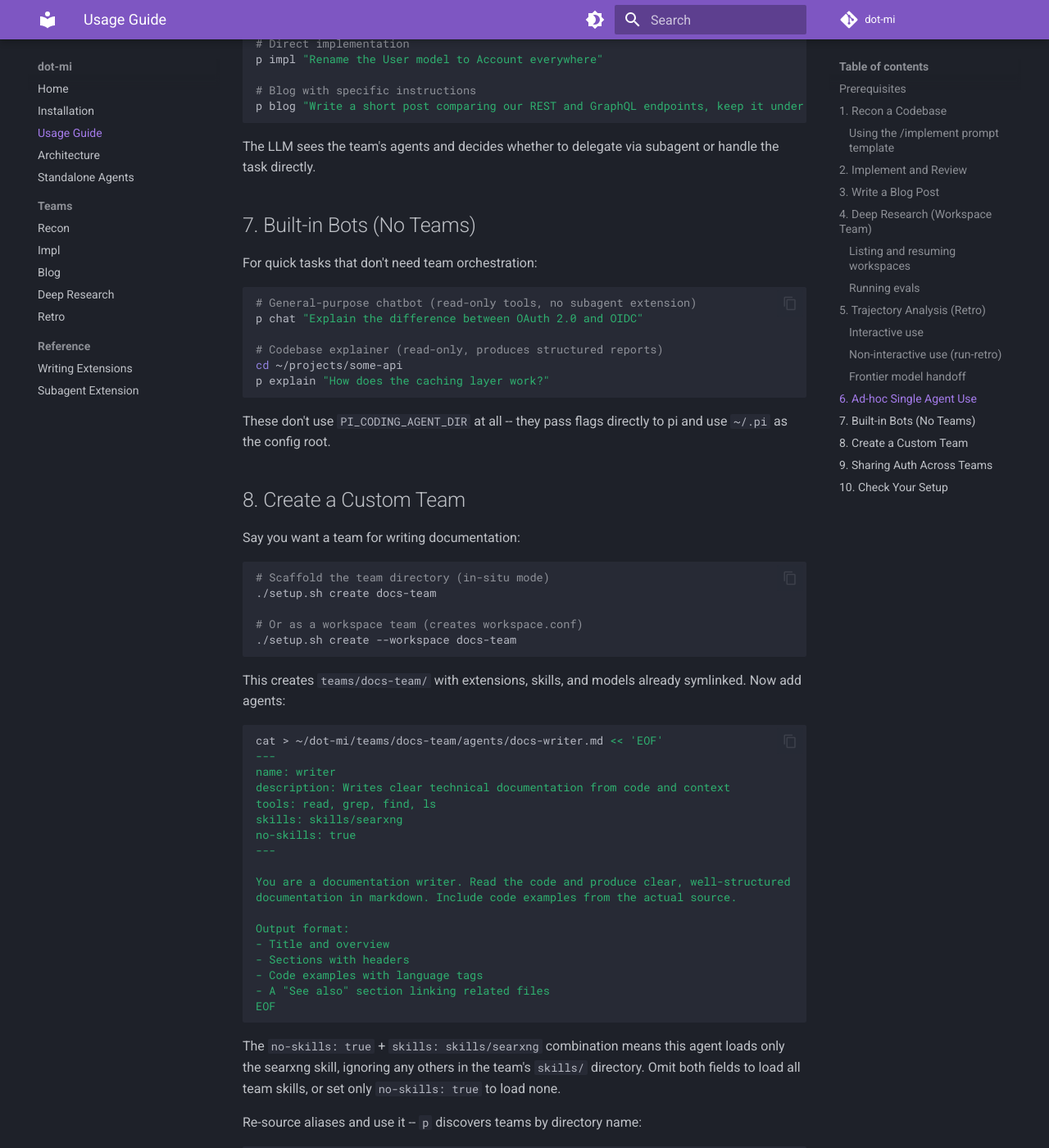
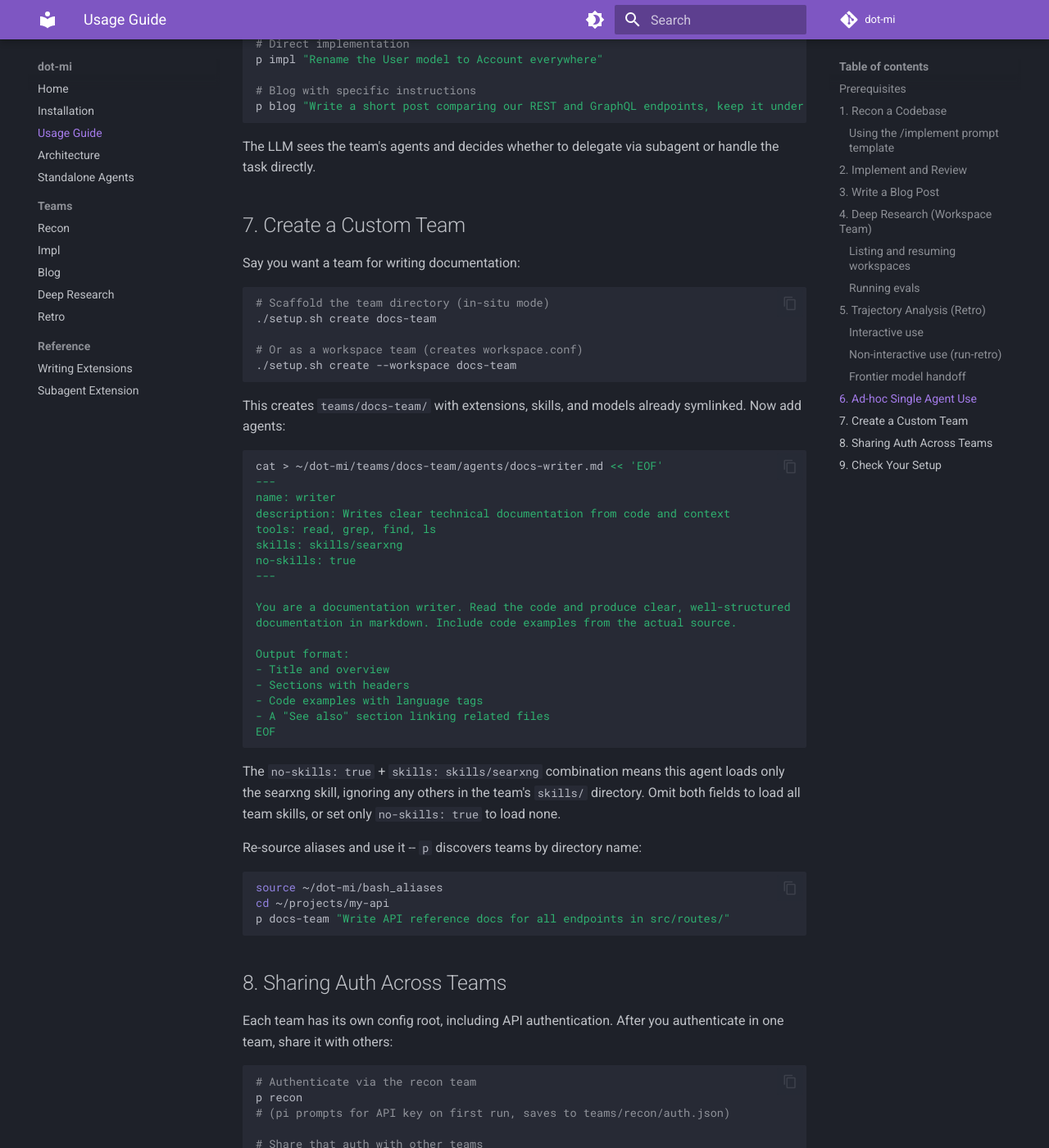
Before and after one commit to PlebeiusGaragicus/dot-mi, an MkDocs documentation site: the page built from docs/usage.md, in a window 1280 px wide and 1400 px high, scrolled down 4922 px. Shown: the whole window at 82% size. Built offline with MkDocs 1.6.1 and Material for MkDocs 9.7.7, drawn with Linux system fonts in a browser that asks for light colours; comment, search, counter and statistics services are not loaded; some of the changed text lies outside the part shown.

````diff
--- a/docs/usage.md
+++ b/docs/usage.md
@@ -208,22 +208,7 @@ p blog "Write a short post comparing our REST and GraphQL endpoints, keep it und
 
 The LLM sees the team's agents and decides whether to delegate via subagent or handle the task directly.
 
-## 7. Built-in Bots (No Teams)
-
-For quick tasks that don't need team orchestration:
-
-```bash
-# General-purpose chatbot (read-only tools, no subagent extension)
-p chat "Explain the difference between OAuth 2.0 and OIDC"
-
-# Codebase explainer (read-only, produces structured reports)
-cd ~/projects/some-api
-p explain "How does the caching layer work?"
-```
-
-These don't use `PI_CODING_AGENT_DIR` at all -- they pass flags directly to pi and use `~/.pi` as the config root.
-
-## 8. Create a Custom Team
+## 7. Create a Custom Team
 
 Say you want a team for writing documentation:
 
@@ -282,7 +267,7 @@ p recon
 ./setup.sh link-auth recon blog
 ```
 
-## 10. Check Your Setup
+## 9. Check Your Setup
 
 See what teams are configured and whether their extensions are properly linked:
 
````
Also changed, not shown: other parts of docs/usage.md (+1 -1 lines), HINTS.md (+1 -5 lines), docs/install.md (+1 -1 lines), 1 other file.
